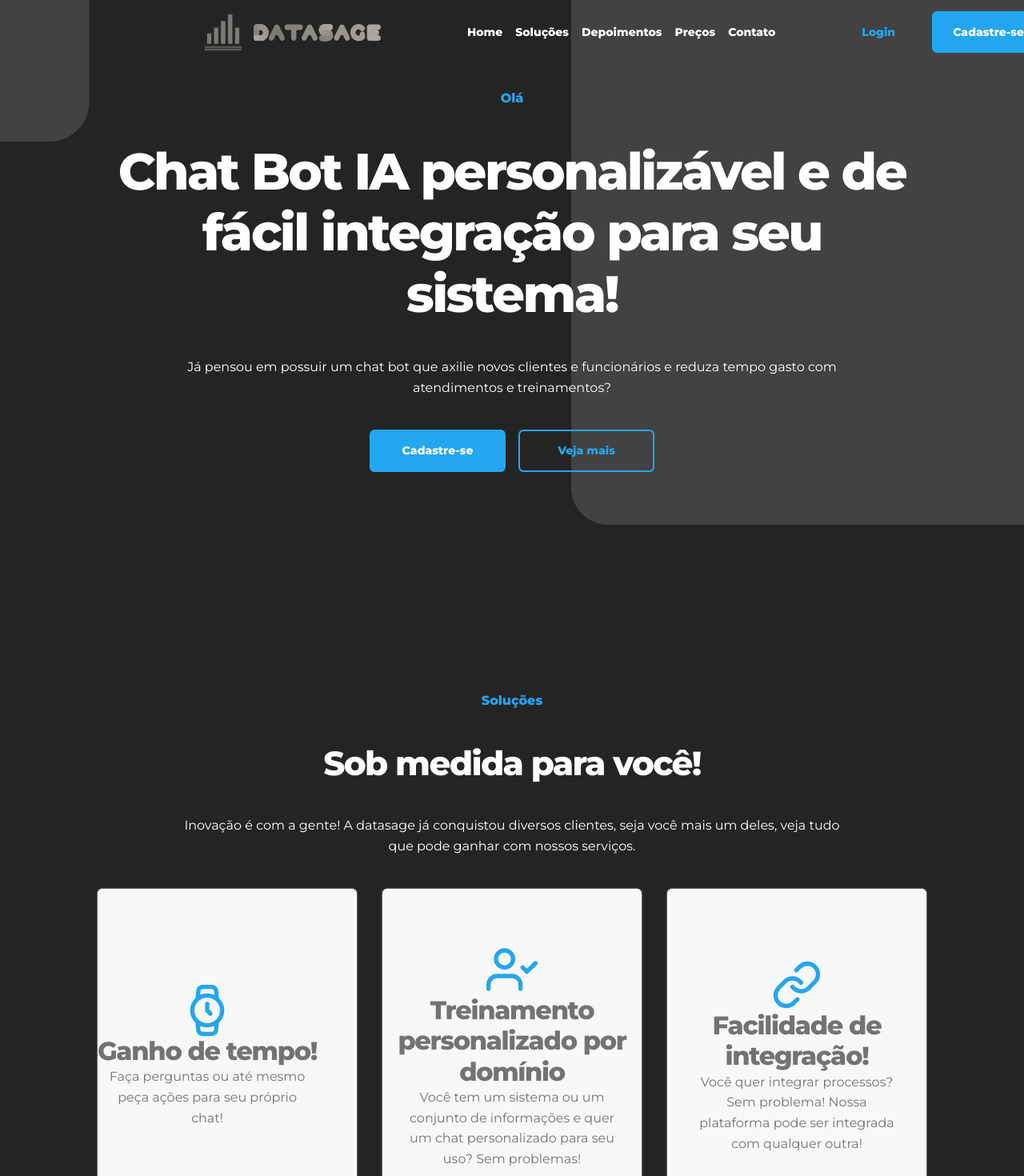
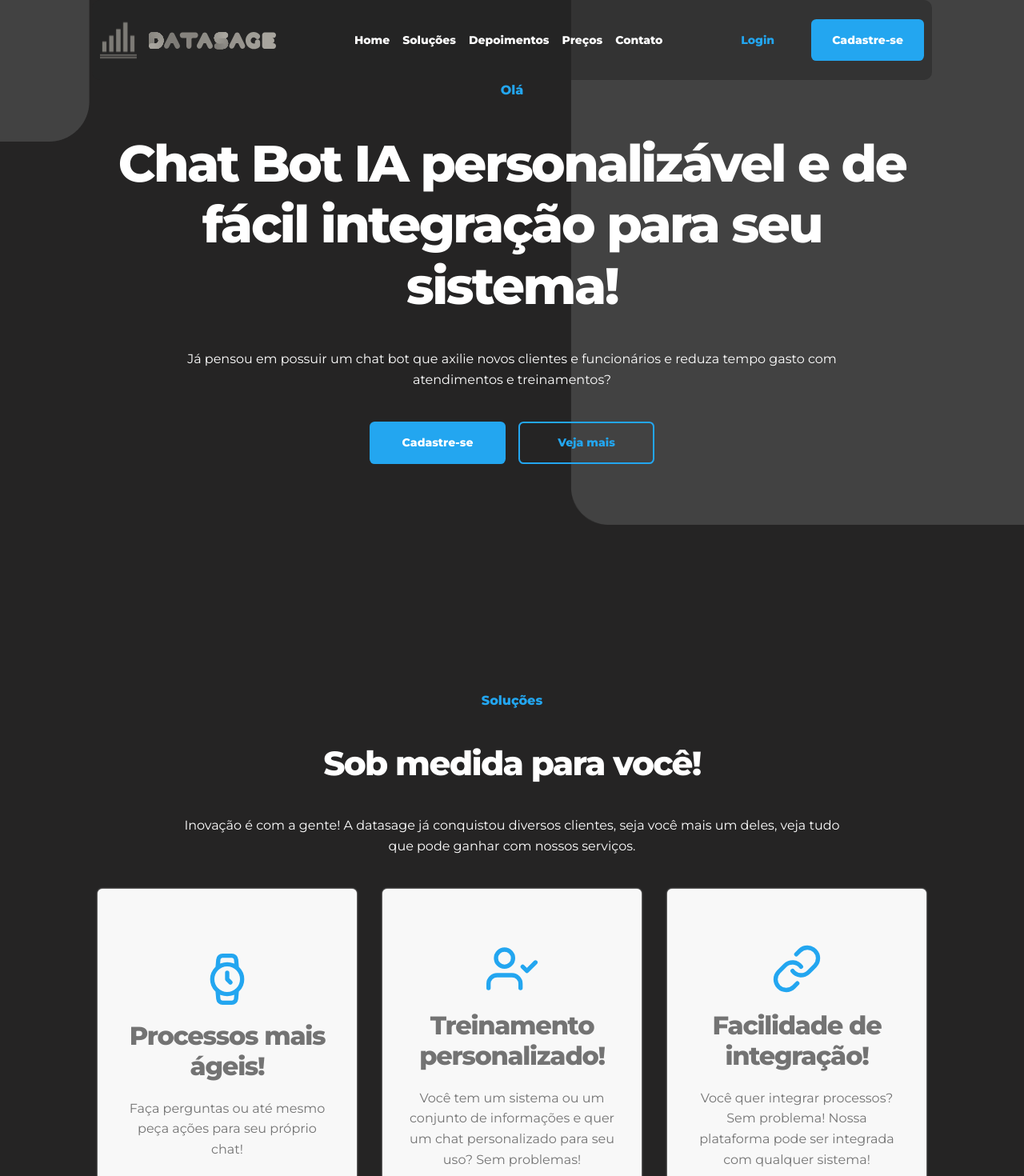
Before and after one commit to gustavokra/lading-page-proj-web, a React (Vite) app: page / in a window 1280 px wide. Shown: the top 1470 px of the page at 80% size. Built offline with nearby package versions, Linux system fonts and the light colour scheme.

Commit message:
Header fixed

```diff
--- a/src/pages/solution/solution.tsx
+++ b/src/pages/solution/solution.tsx
@@ -15,27 +15,27 @@ export default function Solution() {
                 <p>
                     Inovação é com a gente! A datasage já conquistou diversos clientes, seja você mais um deles, veja tudo que pode ganhar com nossos serviços.
                 </p>
-
                 <div className="layout">
                     <div className="card">
-                        <img src={Watch} alt="Medalha" width={64} height={64} />
-                        <h3>Ganho de tempo!</h3>
+                        <img src={Watch} alt="Relógio" width={64} height={64} />
+
+                        <h3>Processos mais ágeis!</h3>
                         <p>
                             Faça perguntas ou até mesmo peça ações para seu próprio chat!
                         </p>
                     </div>
                     <div className="card">
-                        <img src={UserCheck} alt="Medalha" width={64} height={64} />
-                        <h3>Treinamento personalizado por domínio</h3>
+                        <img src={UserCheck} alt="Usuário" width={64} height={64} />
+                        <h3>Treinamento personalizado!</h3>
                         <p>
                             Você tem um sistema ou um conjunto de informações e quer um chat personalizado para seu uso? Sem problemas!
                         </p>
                     </div>
                     <div className="card">
-                        <img src={Link} alt="Medalha" width={64} height={64} />
+                        <img src={Link} alt="Link" width={64} height={64} />
                         <h3>Facilidade de integração!</h3>
                         <p>
-                            Você quer integrar processos? Sem problema! Nossa plataforma pode ser integrada com qualquer outra!
+                            Você quer integrar processos? Sem problema! Nossa plataforma pode ser integrada com qualquer sistema!
                         </p>
                     </div>
                 </div>
--- a/src/styles/header.css
+++ b/src/styles/header.css
@@ -45,11 +45,16 @@ a {
 
 @media (width >= 1280px) {
   header {
-    position: fixed;
-    margin-left: 100px;
-    left: 20%;
-    z-index: 1;
-    background-color: initial;
+      position: fixed;
+      z-index: 2;
+      top: 0;
+      left: 50%;
+      transform: translateX(-50%);
+      background-color: var(--bg-color-invisible); /* cor branca com 50% de opacidade */
+      width: 100%;
+      text-align: center;
+      padding: 10px;
+      border-radius: 10px;
   }
 
   nav > img {
--- a/src/styles/hero.css
+++ b/src/styles/hero.css
@@ -23,6 +23,7 @@
     margin-top: auto;
     text-align: center;
     gap: 1.75rem;
+    margin-top: 100px;
 }
 
 #hero .content > div {
--- a/src/styles/index.css
+++ b/src/styles/index.css
@@ -14,6 +14,7 @@
 
 :root {
   --bg-color: #252424;
+  --bg-color-invisible: rgb(37, 36, 36, 0.5);
   --text-color: #FFF;
   --second-text-color: #737373;
   --light-text-color: #FFF;
--- a/src/styles/solution.css
+++ b/src/styles/solution.css
@@ -17,7 +17,6 @@
     display: grid;
     gap: 1rem;
     justify-content: center;
-
 }
 
 .card {
@@ -29,16 +28,15 @@
     border-radius: 6px 6px 0 0;
     color: #737373;
     box-shadow: 0px 0px 2px #FFF;
+    display: flex;
+    flex-direction: column;
+    justify-content: center;
     align-items: center;
-    justify-content: center;
-    display: flex;
-    flex-wrap: wrap;
-    flex-direction: column;
-    align-content: space-between;
 }
 
 h3 {
     color: #737373;
+    margin: 20px;
 }
 
 .description {
```
